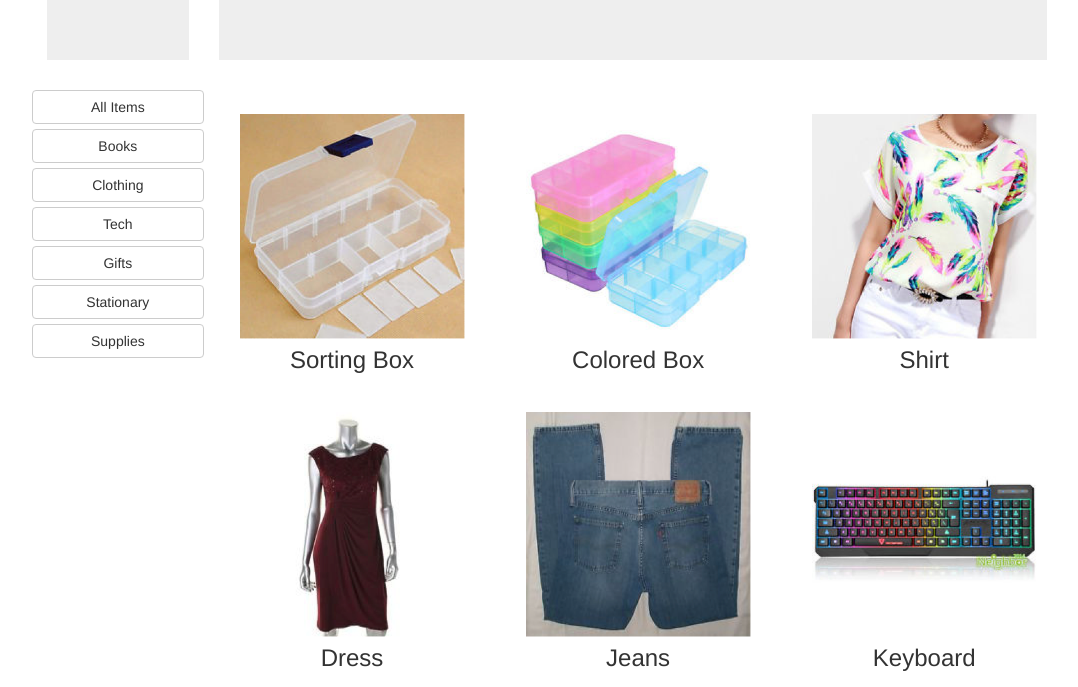
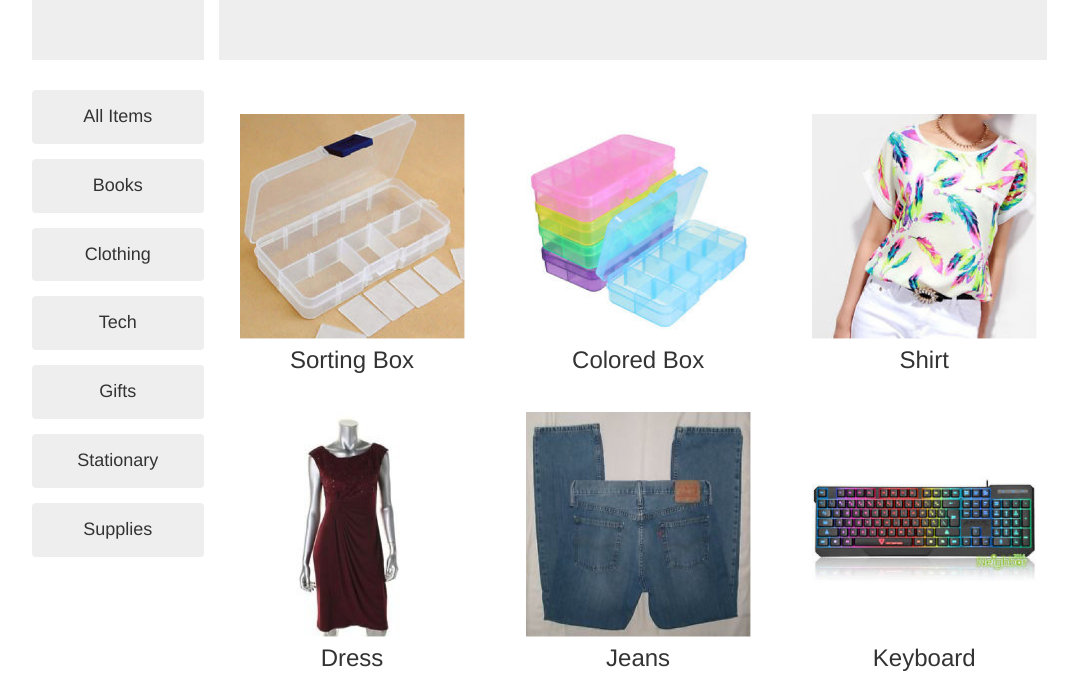
Before and after one commit to stephenhu3/e-market, a plain HTML site: page a1/index.html in a window 1280 px wide. Shown: the part 144-831 px from the top of the page, without its empty margins (93-1171 px from the left). Drawn offline with nearby package versions, Linux system fonts and the light colour scheme.

Commit message:
incorporated theming from branch, revamped buttons styling

```diff
--- a/a1/css/main.css
+++ b/a1/css/main.css
@@ -9,6 +9,16 @@ body {
 }
 #logo {
     text-align: center;
+    padding-left: 0px;
+    padding-right: 0px;
+}
+#navigationMenu button {
+    background-color: #EEEEEE;
+    margin-bottom: 15px;
+}
+#navigationMenu button:hover {
+    background-color: #696969;
+    color: white;
 }
 #product-name {
     margin-top: 8px;
@@ -31,11 +41,13 @@ body {
     padding-left: 10px;
     padding-right: 10px;
 }
+
 /* Show overlay. Overwrite .overlay."position" */
 .thumbnail.product:hover .overlay.top {
     top: 72.5%;
     left: 21px;
 }
+
 /* Default behaviour has overlay visible */
 .overlay {
     position: absolute;
@@ -52,6 +64,7 @@ body {
     -webkit-transition: top 0.15s, right 0.15s, bottom 0.15s, left 0.15s;
     transition: top 0.15s, right 0.15s, bottom 0.15s, left 0.15s;
 }
+
 /* Hide it with this */
 .overlay.top {
     top: 100%;
@@ -59,6 +72,7 @@ body {
 .overlay.top h4 {
     margin-top: 9px;
 }
+
 /* Miscellaneous styling for overlay */
 .thumbnail.product {
     position: relative;
@@ -71,6 +85,9 @@ body {
 .thumbnail.product img {
     max-width: 100%;
 }
+#divider {
+    border-top: 2px solid #EEEEEE
+}
 #footer {
-	text-align: center;
+    text-align: center;
 }
--- a/a1/index.html
+++ b/a1/index.html
@@ -31,13 +31,20 @@
 
         <div id="navigationMenu" class="col-xs-6 col-sm-6 col-md-2">
             <div class="row">
-                <button type="button" class="btn btn-default btn-block">All Items</button>
-                <button type="button" class="btn btn-default btn-block">Books</button>
-                <button type="button" class="btn btn-default btn-block">Clothing</button>
-                <button type="button" class="btn btn-default btn-block">Tech</button>
-                <button type="button" class="btn btn-default btn-block">Gifts</button>
-                <button type="button" class="btn btn-default btn-block">Stationary</button>
-                <button type="button" class="btn btn-default btn-block">Supplies</button>
+                <button type="button" class="btn btn-block">
+                    <h4>All Items</h4></button>
+                <button type="button" class="btn btn-block">
+                    <h4>Books</h4></button>
+                <button type="button" class="btn btn-block">
+                    <h4>Clothing</h4></button>
+                <button type="button" class="btn btn-block">
+                    <h4>Tech</h4></button>
+                <button type="button" class="btn btn-block">
+                    <h4>Gifts</h4></button>
+                <button type="button" class="btn btn-block">
+                    <h4>Stationary</h4></button>
+                <button type="button" class="btn btn-block">
+                    <h4>Supplies</h4></button>
             </div>
         </div>
 
@@ -45,9 +52,10 @@
             <div class="row">
                 <div class="col-xs-12 col-sm-12 col-md-4 col-lg-4 product-box">
                     <div class="thumbnail product">
-                            <img src="img/Box1_$10.png">
-                            <h3 id="product-name">Sorting Box</h3>
-                            <div class="overlay top"><h4>$10</h4></div>
+                        <img src="img/Box1_$10.png">
+                        <h3 id="product-name">Sorting Box</h3>
+                        <div class="overlay top">
+                            <h4>$10</h4></div>
                     </div>
                 </div>
 
@@ -55,7 +63,8 @@
                     <div class="thumbnail product">
                         <img src="img/Box2_$5.png">
                         <h3 id="product-name">Colored Box</h3>
-                        <div class="overlay top"><h4>$5</h4></div>
+                        <div class="overlay top">
+                            <h4>$5</h4></div>
                     </div>
                 </div>
 
@@ -63,7 +72,8 @@
                     <div class="thumbnail product">
                         <img src="img/Clothes2_$30.png">
                         <h3 id="product-name">Shirt</h3>
-                        <div class="overlay top"><h4>$20</h4></div>
+                        <div class="overlay top">
+                            <h4>$20</h4></div>
                     </div>
                 </div>
             </div>
@@ -73,7 +83,8 @@
                     <div class="thumbnail product">
                         <img src="img/Clothes1_$20.png">
                         <h3 id="product-name">Dress</h3>
-                        <div class="overlay top"><h4>$30</h4></div>
+                        <div class="overlay top">
+                            <h4>$30</h4></div>
                     </div>
                 </div>
 
@@ -81,7 +92,8 @@
                     <div class="thumbnail product">
                         <img src="img/Jeans_$50.png">
                         <h3 id="product-name">Jeans</h3>
-                        <div class="overlay top"><h4>$50</h4></div>
+                        <div class="overlay top">
+                            <h4>$50</h4></div>
                     </div>
                 </div>
 
@@ -89,7 +101,8 @@
                     <div class="thumbnail product">
                         <img src="img/Keyboard_$20.png">
                         <h3 id="product-name">Keyboard</h3>
-                        <div class="overlay top"><h4>$20</h4></div>
+                        <div class="overlay top">
+                            <h4>$20</h4></div>
                     </div>
                 </div>
             </div>
@@ -99,7 +112,8 @@
                     <div class="thumbnail product">
                         <img src="img/Mice_$20.png">
                         <h3 id="product-name">Mouse</h3>
-                        <div class="overlay top"><h4>$20</h4></div>
+                        <div class="overlay top">
+                            <h4>$20</h4></div>
                     </div>
                 </div>
 
@@ -107,7 +121,8 @@
                     <div class="thumbnail product">
                         <img src="img/KeyboardCombo_$40.png">
                         <h3 id="product-name">Keyboard & Mouse</h3>
-                        <div class="overlay top"><h4>$40</h4></div>
+                        <div class="overlay top">
+                            <h4>$40</h4></div>
                     </div>
                 </div>
 
@@ -115,7 +130,8 @@
                     <div class="thumbnail product">
                         <img src="img/PC2_$400.png">
                         <h3 id="product-name">Refurbished PC</h3>
-                        <div class="overlay top"><h4>$350</h4></div>
+                        <div class="overlay top">
+                            <h4>$350</h4></div>
                     </div>
                 </div>
             </div>
@@ -125,7 +141,8 @@
                     <div class="thumbnail product">
                         <img src="img/PC1_$350.png">
                         <h3 id="product-name">Dell PC</h3>
-                        <div class="overlay top"><h4>$400</h4></div>
+                        <div class="overlay top">
+                            <h4>$400</h4></div>
                     </div>
                 </div>
 
@@ -133,7 +150,8 @@
                     <div class="thumbnail product">
                         <img src="img/PC3_$300.png">
                         <h3 id="product-name">Gaming PC</h3>
-                        <div class="overlay top"><h4>$400</h4></div>
+                        <div class="overlay top">
+                            <h4>$400</h4></div>
                     </div>
                 </div>
 
@@ -141,14 +159,15 @@
                     <div class="thumbnail product">
                         <img src="img/Tent_$100.png">
                         <h3 id="product-name">Tent</h3>
-                        <div class="overlay top"><h4>$100</h4></div>
+                        <div class="overlay top">
+                            <h4>$100</h4></div>
                     </div>
                 </div>
             </div>
         </div>
     </div>
 
-    <hr>
+    <hr id="divider">
     <div id="footer">
         <h5>Developed by <a href="https://github.com/stephenhu3">Stephen Hu</a> and <a href="https://github.com/delta-nry">Nathan Yee</a></h5>
         <h6>Contact us at <strong>support@buysmart.xyz</strong></h6>
```
